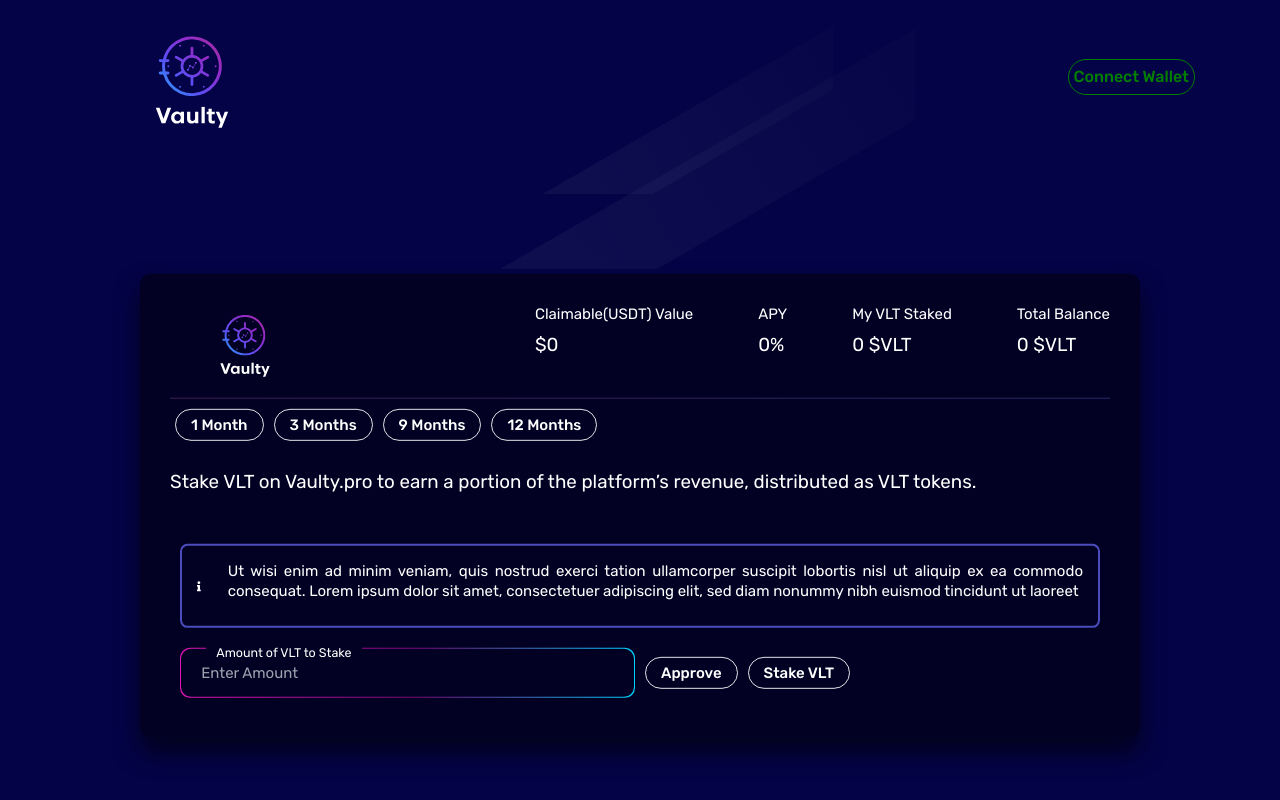
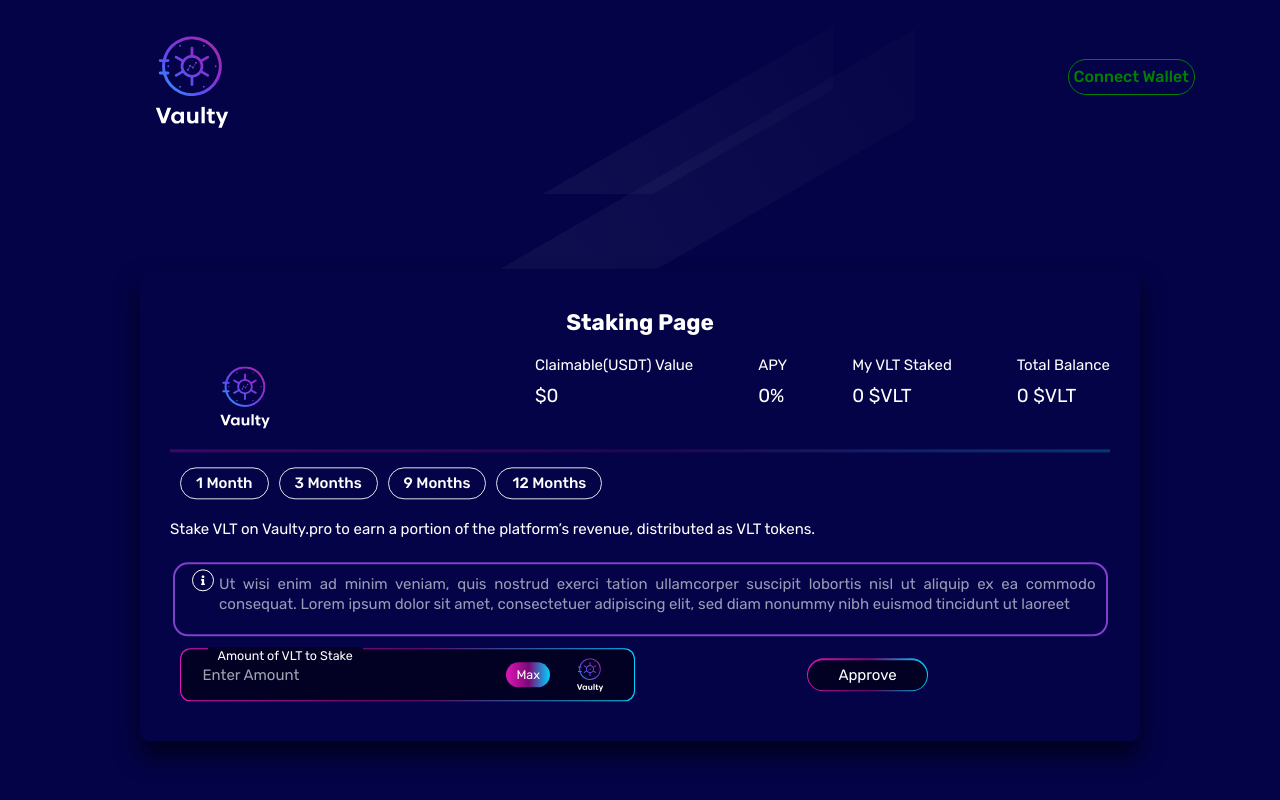
Before and after one commit to technical-channel/vaultystaking, a React (Create React App) app: page /staking in a window 1280 px wide. Shown: the top 800 px of the page. Built offline with nearby package versions, Linux system fonts and the light colour scheme; what @walletconnect/web3-provider would draw is missing.

Commit message:
Add files via upload

```diff
--- /dev/null
+++ b/src/Components/Footer2.js
@@ -0,0 +1,69 @@
+import React from "react";
+import pdf from "../assets/VaultyWp.pdf";
+export default function Footer2() {
+  return (
+    <div className="flex">
+      <div>
+        <img />
+      </div>
+      <div>
+        <ul>
+          <li className="text-2xl">Applications</li>
+          <li>Apple Store Logo</li>
+          <li>Android Store Logo</li>
+        </ul>
+      </div>
+      <div>
+        <ul>
+          <li className="text-2xl">Conditions</li>
+          <li>MasterCard </li>
+          <li>Terms of Service</li>
+          <li> Anti Fraud Policy</li>
+          <li> Cookie Policy</li>
+          <li>Terms of Credits</li>
+          <li>Privacy Policy</li>
+          <li>Terms of Use</li>
+          <li>Terms of Exchange</li>
+        </ul>
+      </div>
+
+      <div className="flex ">
+
+        <div className="flex flex-col">
+          <a
+            href={pdf}
+            target="_blank"
+            className="main-footer-navbar__nav__link"
+          >
+            <button
+              style={{
+                padding: 10,
+                height: "auto",
+                width: 200,
+                fontSize: "unset",
+              }}
+            >
+              Download Whitepaper <i class="fa fa-download"></i>
+            </button>
+          </a>
+          <a
+            href={pdf}
+            target="_blank"
+            className="main-footer-navbar__nav__link"
+          >
+            <button
+              style={{
+                padding: 10,
+                height: "auto",
+                width: 200,
+                fontSize: "unset",
+              }}
+            >
+              Subscribe for newsletter <i class="fa fa-download"></i>
+            </button>
+          </a>
+        </div>
+      </div>
+    </div>
+  );
+}
--- a/src/Homepage.js
+++ b/src/Homepage.js
@@ -5,7 +5,7 @@
 
 import logo from "./assets/logo.svg";
 import logoVlt from "./assets/logobuy.png";
-import bgImg from "./assets/ilustrator.png";
+import bgImg from "./assets/earth.svg";
 import { useNavigate } from "react-router-dom";
 import pdf from "./assets/VaultyWp.pdf";
 import cardicon1 from "./assets/cardicon1.png";
@@ -41,6 +41,7 @@
 import { ProgressBar } from "react-bootstrap";
 import CounterComponent from "./Components/Counter";
 import Footer from "./Components/Footer";
+import Footer2 from "./Components/Footer2";
 function HomePage(props) {
   const [connect, setConnect] = useState(false);
   const navigate = useNavigate();
@@ -391,7 +392,7 @@
                   style={{
                     padding: 10,
                     height: "auto",
-                    width: "fit-content",
+                    width: "150px",
                     fontSize: "14px",
                   }}
                   className="bg-gradient-to-r from-[#a42e9a] to-[#5951f6]"
@@ -407,7 +408,7 @@
                     style={{
                       padding: 10,
                       height: "auto",
-                      width: "fit-content",
+                      width: "150px",
                       fontSize: "14px",
                     }}
                     className="bg-gradient-to-r from-[#a42e9a] to-[#5951f6]"
--- a/src/Pages/Staking.js
+++ b/src/Pages/Staking.js
@@ -4,7 +4,7 @@
 import icon2 from "../assets/icon2.svg";
 import icon3 from "../assets/icon3.svg";
 import "./staking.css";
-
+import { FaInfo } from "react-icons/fa";
 import {
   ConnectMetamask,
   ConnectWeb3Wallet,
@@ -524,6 +524,7 @@
           </form>
         </div> */}
         <div class="login-box">
+          <p className="text-4xl text-center p-3 font-bold">Staking Page</p>
           <div className="flex flex-wrap justify-between gap-4 ">
             <div className="flex justify-center md:justify-start ">
               <img src={logo} style={{ width: "50% " }} />
@@ -553,10 +554,10 @@
               </p>
             </div>
           </div>
-          <hr className="bg-gradient-to-r from-[#a42e9a] to-[#5951f6] 2-xl" />
+          <hr className="border-bg " />
           <div className="flex flex-col">
-            <div className="flex">
-              <div className="flex-row md:flex-col justify-center">
+            <div className="flex p-2">
+              <div className="flex-row md:flex-col justify-center ">
                 <button
                   onClick={() => {
                     setMonth(1);
@@ -569,7 +570,7 @@
                     setApy(1);
                   }}
                   disabled={selectedMonth.one}
-                  class="px-4 py-2 mx-2 border border-sky-500 bg-transparent hover:bg-gradient-to-r from-[#a42e9a] to-[#5951f6] text-white text-2xl font-medium rounded-full"
+                  class="px-4 py-2 mx-2 mb-2 border border-sky-500 bg-transparent hover:bg-gradient-to-r from-[#a42e9a] to-[#5951f6] text-white text-2xl font-medium rounded-full"
                 >
                   1 Month
                 </button>
@@ -585,7 +586,7 @@
                     setApy(2);
                   }}
                   disabled={selectedMonth.two}
-                  class="px-4 py-2 mx-2 border border-sky-500 bg-transparent hover:bg-gradient-to-r from-[#a42e9a] to-[#5951f6] text-white text-2xl font-medium rounded-full"
+                  class="px-4 py-2 mx-2 mb-2 border border-sky-500 bg-transparent hover:bg-gradient-to-r from-[#a42e9a] to-[#5951f6] text-white text-2xl font-medium rounded-full"
                 >
                   3 Months
                 </button>
@@ -601,7 +602,7 @@
                     setApy(3);
                   }}
                   disabled={selectedMonth.three}
-                  class="px-4 py-2 mx-2 border border-sky-500 bg-transparent hover:bg-gradient-to-r from-[#a42e9a] to-[#5951f6] text-white text-2xl font-medium rounded-full"
+                  class="px-4 py-2 mx-2 mb-2 border border-sky-500 bg-transparent hover:bg-gradient-to-r from-[#a42e9a] to-[#5951f6] text-white text-2xl font-medium rounded-full"
                 >
                   9 Months
                 </button>
@@ -617,22 +618,24 @@
                     setApy(4);
                   }}
                   disabled={selectedMonth.four}
-                  class="px-4 py-2 mx-2 border border-sky-500 bg-transparent hover:bg-gradient-to-r from-[#a42e9a] to-[#5951f6] text-white text-2xl font-medium rounded-full"
+                  class="px-4 py-2 mx-2 mb-2 border border-sky-500 bg-transparent hover:bg-gradient-to-r from-[#a42e9a] to-[#5951f6] text-white text-2xl font-medium rounded-full"
                 >
                   12 Months
                 </button>
               </div>
             </div>
             <div>
-              <p className="text-3xl py-5">
+              <p className="text-2xl py-3">
                 Stake VLT on Vaulty.pro to earn a portion of the platform’s
                 revenue, distributed as VLT tokens.
               </p>
-              <div className="p-3">
-                <div className="flex items-center justify-center ">
-                  <div className="flex flex-col md:flex-row rounded-xl border-2 border-indigo-500/75 items-center p-3 justify-center">
-                    <i className="fas fa-info p-3 px-2 bg-red rounded-lg w-[50px]" />
-                    <p className="text-2xl text-gray p-2 text-justify">
+              <div className="p-1">
+                <div className="flex items-start justify-center ">
+                  <div className="flex flex-col md:flex-row rounded-3xl border-2 border-purple-500/75 p-2 items-start justify-center">
+                    <span class="border border-white p-2 rounded-full ml-5 items-start ">
+                      <FaInfo size={10} />
+                    </span>
+                    <p className="text-2xl text-gray p-2 text-justify opacity-[0.6]">
                       Ut wisi enim ad minim veniam, quis nostrud exerci tation
                       ullamcorper suscipit lobortis nisl ut aliquip ex ea
                       commodo consequat. Lorem ipsum dolor sit amet,
@@ -643,9 +646,13 @@
                 </div>
               </div>
               <div className="flex flex-col p-3 justify-around items-center md:flex-row ">
-                <div className="border-bg flex-1 rounded-2xl ">
-                  <div className="px-0.5 py-0.5 relative">
-                    <span className="absolute bg-[#020123] -top-1.5 px-3 ml-10 text-xl">
+                <div className="border-bg flex flex-1 items-center rounded-2xl items-center ">
+                  <div className="  px-0.5 py-0.5 flex flex-1 relative">
+                    <div className="bg-[#020123] px-0.5 py-0.5 relative flex flex-1 rounded-2xl items-center">
+                      <div className=" bg-[#020123]flex flex-1 relative flex-1 items-center">
+                        <div class="flex-1 items-center">
+                          {" "}
+                          <span className="absolute bg-[#020123] -top-1.5 px-3 ml-10 text-[9px] md:text-xl">
                             Amount of VLT to Stake
                           </span>
                           <input
@@ -669,6 +676,17 @@
                           />
                         </div>
                       </div>
+                      <div className="ml-5">
+                        <span className="border-bg py-2 px-3 text-xl rounded-full ">
+                          Max
+                        </span>
+                      </div>
+                      <div className="hidden md:block mr-1">
+                        <img src={logo} width="80" />
+                      </div>
+                    </div>
+                  </div>
+                </div>
                 {maturityDate == 0 ? null : (
                   <>
                     <h1>Maturity Time</h1>
@@ -683,27 +701,42 @@
                 )}
                 {!IsAlreadyStake ? (
                   <>
-                    <div className="flex-1 justify-center p-2 ">
-                      <button
+                    <div className="flex-1 justify-center p-2 mx-auto">
+                      {/* <button class="px-4 py-2 mx-2 border border-sky-500 bg-transparent hover:bg-gradient-to-r from-[#a42e9a] to-[#5951f6] text-white text-2xl font-medium rounded-full">
+                        Stake VLT
+                      </button> */}
+                      <div className="border-bg flex-1 w-fit  mx-auto rounded-full">
+                        <div className="px-0.5 py-0.5 relative w-fit">
+                          <div
                             onClick={handleApprove}
-                        class="px-4 py-2 mx-2 border border-sky-500 bg-transparent hover:bg-gradient-to-r from-[#a42e9a] to-[#5951f6] text-white text-2xl font-medium rounded-full"
+                            style={{ cursor: "pointer" }}
+                            className="w-fit outline-transparent py-[8px] px-[8px] text-white bg-[#020123] w-full text-2xl rounded-full py-2 px-5"
                           >
                             Approve
-                      </button>
-                      <button class="px-4 py-2 mx-2 border border-sky-500 bg-transparent hover:bg-gradient-to-r from-[#a42e9a] to-[#5951f6] text-white text-2xl font-medium rounded-full">
-                        Stake VLT
-                      </button>
+                          </div>
+                        </div>
+                      </div>
                     </div>
                   </>
                 ) : (
                   <>
                     {" "}
-                    <button
+                    <div className="flex-1 justify-center p-2 mx-auto">
+                      {/* <button class="px-4 py-2 mx-2 border border-sky-500 bg-transparent hover:bg-gradient-to-r from-[#a42e9a] to-[#5951f6] text-white text-2xl font-medium rounded-full">
+                        Stake VLT
+                      </button> */}
+                      <div className="border-bg flex-1 w-fit  mx-auto rounded-full">
+                        <div className="px-0.5 py-0.5 relative w-fit">
+                          <div
                             onClick={handleStake}
-                      class="px-4 py-2 mx-2 border border-sky-500 bg-transparent hover:bg-gradient-to-r from-[#a42e9a] to-[#5951f6] text-white text-2xl font-medium rounded-full"
+                            style={{ cursor: "pointer" }}
+                            className="w-fit outline-transparent py-[8px] px-[8px] text-white bg-[#020123] w-full text-2xl rounded-full py-2 px-5"
                           >
-                      Stake VLT
-                    </button>
+                            Stake
+                          </div>
+                        </div>
+                      </div>
+                    </div>
                   </>
                 )}
               </div>
--- a/src/Pages/staking.css
+++ b/src/Pages/staking.css
@@ -6,12 +6,17 @@
   width: 100%;
   margin-left: 50%;
   transform: translate(-50%, -50%);
-  background: rgba(0, 0, 0, 0.5);
+
   box-sizing: border-box;
   box-shadow: 0 15px 25px rgb(0 0 0 / 60%);
   border-radius: 10px;
 }
-
+hr {
+  height: 5px;
+}
+hr:not([size]) {
+  height: 3px;
+}
 .cardFont {
   font-size: 16px;
 }
@@ -76,7 +81,13 @@
   transform: translateY(4px);
 }
 button:disabled {
-  background: linear-gradient(to right, #a42e9a, #5951f6);
+  background: rgb(223, 22, 181);
+  background: linear-gradient(
+    90deg,
+    rgba(223, 22, 181, 1) 0%,
+    rgba(121, 9, 120, 1) 52%,
+    rgba(0, 212, 255, 1) 100%
+  );
   box-shadow: 0 2px rgb(132, 13, 251);
   transform: translateY(px);
 }
```
Lines whose indentation alone changed are shown as unchanged.
